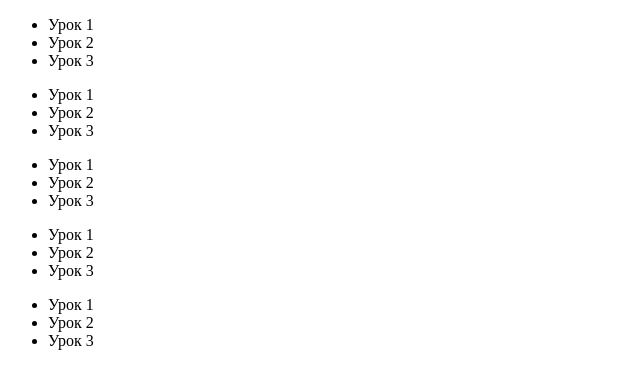
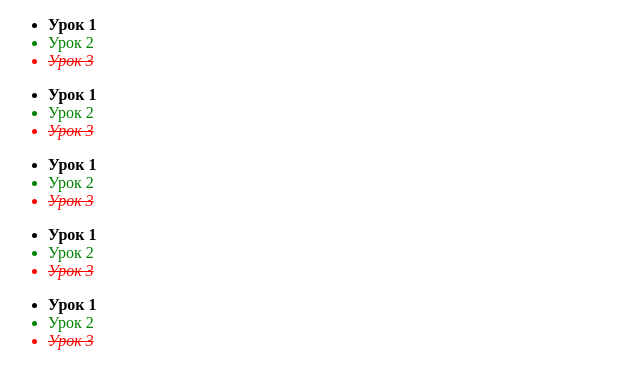
Before and after one commit to pipypupa/hw-8.2, a plain HTML site: page index.html in a window 1280 px wide. Shown: the whole page, without its empty margins (0-640 px from the left). Drawn offline with Linux system fonts and the light colour scheme.

Commit message:
finished 8.2

```diff
--- a/style.css
+++ b/style.css
@@ -1,19 +1,28 @@
-.text-box:visited {
-  color: pink;
+li:hover {
+  background-color: lightgray;
+  cursor: pointer;
 }
 
-#greycol {
-  color: grey;
+li:active {
+  background-color: lightblue;
 }
 
-.text-box div p {
+li:first-child {
+  font-weight: bold;
+}
+
+li:last-child {
+  text-decoration: line-through;
+}
+
+li:nth-child(2n) {
+  color: green;
+}
+
+li:nth-child(3n) {
   color: red;
 }
 
-.yellow {
-  color: yellow;
+li:nth-child(n + 3) {
+  font-style: italic;
 }
-
-.text-box div + h3 + p {
-  color: green;
-}
```
